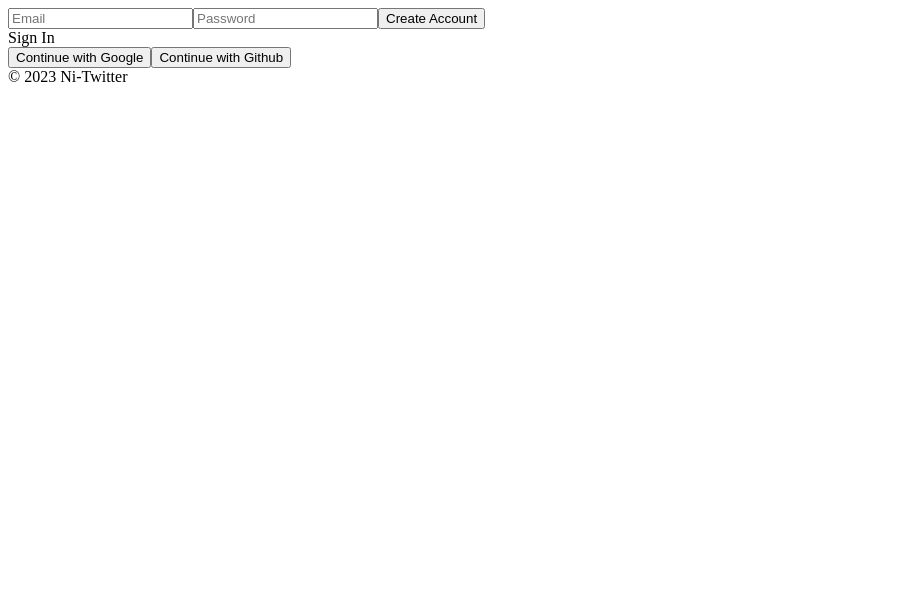
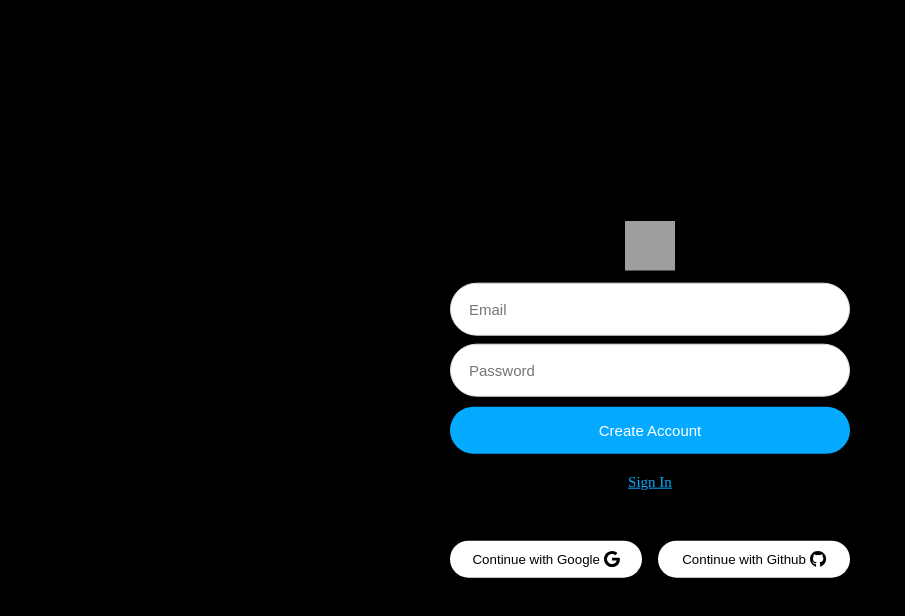
Before and after one commit to SHINDONGDONG/ni-twitter, a React (Create React App) app: page / in a window 1280 px wide. Shown: the top 616 px of the page, without its empty margins (0-905 px from the left). Built offline with nearby package versions, Linux system fonts and the light colour scheme; no server answers; grey boxes are pictures that could not be loaded.

Commit message:
login page design

```diff
--- a/package.json
+++ b/package.json
@@ -3,6 +3,11 @@
   "version": "0.1.0",
   "private": true,
   "dependencies": {
+    "@fortawesome/fontawesome-svg-core": "^6.4.2",
+    "@fortawesome/free-brands-svg-icons": "^6.4.2",
+    "@fortawesome/free-regular-svg-icons": "^6.4.2",
+    "@fortawesome/free-solid-svg-icons": "^6.4.2",
+    "@fortawesome/react-fontawesome": "^0.2.0",
     "@testing-library/jest-dom": "^5.17.0",
     "@testing-library/react": "^13.4.0",
     "@testing-library/user-event": "^13.5.0",
--- a/src/components/App.js
+++ b/src/components/App.js
@@ -1,6 +1,7 @@
 import React, { useEffect, useState } from "react";
 import AppRouter from "./router";
 import fbase from "../fbase";
+import "../style/App.css";
 
 function App() {
   const [init, setInit] = useState(false);
@@ -17,6 +18,7 @@ function App() {
           updateProfile: (args) => user.updateProfile(args),
         });
       } else {
+        setUserObj(null);
         setIsLoggedIn(false);
       }
       setInit(true);
--- /dev/null
+++ b/src/components/AuthForm.jsx
@@ -0,0 +1,89 @@
+import React from "react";
+import { useState } from "react";
+import {
+  getAuth,
+  createUserWithEmailAndPassword,
+  signInWithEmailAndPassword,
+  GithubAuthProvider,
+} from "firebase/auth";
+
+export default function AuthForm() {
+  const [email, setEmail] = useState("");
+  const [password, setPassword] = useState("");
+  const [newAccount, setNewAccount] = useState(true);
+  const onChange = (e) => {
+    const {
+      target: { name, value },
+    } = e;
+    if (name === "email") {
+      setEmail(value);
+    } else if (name === "password") {
+      setPassword(value);
+    }
+  };
+
+  const onSubmit = async (e) => {
+    e.preventDefault();
+    try {
+      let data;
+      const auth = getAuth();
+      if (newAccount) {
+        //create account
+        data = await createUserWithEmailAndPassword(auth, email, password);
+      } else {
+        //log in
+        data = await signInWithEmailAndPassword(auth, email, password);
+      }
+      console.log(data);
+    } catch (err) {
+      alert(err.message);
+    }
+  };
+
+  const toggleAccount = () => {
+    setNewAccount((prev) => !prev);
+  };
+
+  return (
+    <>
+      <div className="mainImageWrap">
+        <div className="image">
+          <img src="https://upload.wikimedia.org/wikipedia/commons/thumb/6/6f/Logo_of_Twitter.svg/512px-Logo_of_Twitter.svg.png?20220821125553" />
+        </div>
+      </div>
+      <form onSubmit={onSubmit}>
+        <div className="inputWrap">
+          <input
+            className="input"
+            name="email"
+            type="email"
+            placeholder="Email"
+            required
+            value={email}
+            onChange={onChange}
+          />
+        </div>
+
+        <div className="inputWrap">
+          <input
+            className="input"
+            name="password"
+            type="password"
+            placeholder="Password"
+            required
+            value={password}
+            onChange={onChange}
+          />
+        </div>
+        <input
+          className="authInput authSubmit"
+          type="submit"
+          value={newAccount ? "Create Account" : "Sign In"}
+        />
+      </form>
+      <span className="inOrUp" onClick={toggleAccount}>
+        {newAccount ? "Sign In" : "Create Account"}
+      </span>
+    </>
+  );
+}
--- /dev/null
+++ b/src/components/NweetFactory.jsx
@@ -0,0 +1,73 @@
+import { storageService, dbService } from "../fbase";
+import { v4 as uuidv4 } from "uuid";
+import { useState } from "react";
+
+export default function NweetFactory({ userObj }) {
+  const [nweet, setNweet] = useState("");
+  const [attachment, setAttachment] = useState("");
+  const onSubmit = async (e) => {
+    e.preventDefault();
+    let attachmentUrl = "";
+    if (attachment !== "") {
+      const attachmentRef = storageService
+        .ref()
+        .child(`${userObj.uid}/${uuidv4()}`);
+      const response = await attachmentRef.putString(attachment, "data_url");
+      attachmentUrl = await response.ref.getDownloadURL(); //download url
+    }
+    const nweetObj = {
+      text: nweet,
+      createdAt: Date.now(),
+      creatorId: userObj.uid,
+      attachmentUrl,
+    };
+
+    await dbService.collection("nweets").add(nweetObj);
+    setNweet("");
+    setAttachment("");
+  };
+  const onChange = (e) => {
+    const {
+      target: { value },
+    } = e;
+    setNweet(value);
+  };
+  const onChangeFile = (e) => {
+    const {
+      target: { files },
+    } = e;
+    const theFile = files[0];
+    const reader = new FileReader();
+    reader.onloadend = (finishedEvent) => {
+      const {
+        currentTarget: { result },
+      } = finishedEvent;
+
+      setAttachment(result);
+    };
+    reader.readAsDataURL(theFile);
+  };
+
+  const onClearAttachment = () => setAttachment("");
+  return (
+    <div>
+      <form onSubmit={onSubmit}>
+        <input
+          type="text"
+          placeholder="What's on your mind?"
+          maxLength={120}
+          onChange={onChange}
+          value={nweet}
+        />
+        <input type="file" accept="image/*" onChange={onChangeFile} />
+        <input type="submit" value="ni-Twitter" />
+        {attachment && (
+          <div>
+            <img src={attachment} height="50px" width="50px" />
+            <button onClick={onClearAttachment}>Clear Photo</button>
+          </div>
+        )}
+      </form>
+    </div>
+  );
+}
--- a/src/routes/Auth.jsx
+++ b/src/routes/Auth.jsx
@@ -1,51 +1,10 @@
 import React, { useState } from "react";
 import fbase, { firebaseInstance } from "../fbase";
-import {
-  getAuth,
-  createUserWithEmailAndPassword,
-  signInWithEmailAndPassword,
-  GithubAuthProvider,
-} from "firebase/auth";
-import { GoogleAuthProvider } from "firebase/auth";
-
+import { GithubAuthProvider, GoogleAuthProvider } from "firebase/auth";
+import AuthForm from "../components/AuthForm";
+import { FontAwesomeIcon } from "@fortawesome/react-fontawesome";
+import { faGithub, faGoogle } from "@fortawesome/free-brands-svg-icons";
 export default function Auth() {
-  const [email, setEmail] = useState("");
-  const [password, setPassword] = useState("");
-  const [newAccount, setNewAccount] = useState(true);
-
-  const onChange = (e) => {
-    const {
-      target: { name, value },
-    } = e;
-    if (name === "email") {
-      setEmail(value);
-    } else if (name === "password") {
-      setPassword(value);
-    }
-  };
-
-  const onSubmit = async (e) => {
-    e.preventDefault();
-    try {
-      let data;
-      const auth = getAuth();
-      if (newAccount) {
-        //create account
-        data = await createUserWithEmailAndPassword(auth, email, password);
-      } else {
-        //log in
-        data = await signInWithEmailAndPassword(auth, email, password);
-      }
-      console.log(data);
-    } catch (err) {
-      alert(err.message);
-    }
-  };
-
-  const toggleAccount = () => {
-    setNewAccount((prev) => !prev);
-  };
-
   const onSolcialClick = async (e) => {
     const {
       target: { name },
@@ -63,37 +22,13 @@ export default function Auth() {
 
   return (
     <div>
-      <form onSubmit={onSubmit}>
-        <input
-          name="email"
-          type="email"
-          placeholder="Email"
-          required
-          value={email}
-          onChange={onChange}
-        />
-        <input
-          name="password"
-          type="password"
-          placeholder="Password"
-          required
-          value={password}
-          onChange={onChange}
-        />
-        <input
-          type="submit"
-          value={newAccount ? "Create Account" : "Sign In"}
-        />
-      </form>
-      <span onClick={toggleAccount}>
-        {newAccount ? "Sign In" : "Create Account"}
-      </span>
-      <div>
-        <button onClick={onSolcialClick} name="google">
-          Continue with Google
+      <AuthForm />
+      <div className="buttonContainer">
+        <button className="buttonWrap" onClick={onSolcialClick} name="google">
+          Continue with Google <FontAwesomeIcon icon={faGoogle} size="lg" />
         </button>
-        <button onClick={onSolcialClick} name="github">
-          Continue with Github
+        <button className="buttonWrap" onClick={onSolcialClick} name="github">
+          Continue with Github <FontAwesomeIcon icon={faGithub} size="lg" />
         </button>
       </div>
     </div>
--- a/src/routes/Home.jsx
+++ b/src/routes/Home.jsx
@@ -1,12 +1,11 @@
 import React, { useEffect, useState } from "react";
-import { dbService, storageService } from "../fbase";
+import { dbService } from "../fbase";
 import Nweet from "../components/Nweet";
-import { v4 as uuidv4 } from "uuid";
+
+import NweetFactory from "../components/NweetFactory";
 
 export default function Home({ userObj }) {
-  const [nweet, setNweet] = useState("");
   const [nweets, setNweets] = useState([]);
-  const [attachment, setAttachment] = useState("");
 
   useEffect(() => {
     dbService.collection("nweets").onSnapshot((snapshot) => {
@@ -18,70 +17,9 @@ export default function Home({ userObj }) {
     });
   }, []);
 
-  const onSubmit = async (e) => {
-    e.preventDefault();
-    let attachmentUrl = "";
-    if (attachment !== "") {
-      const attachmentRef = storageService
-        .ref()
-        .child(`${userObj.uid}/${uuidv4()}`);
-      const response = await attachmentRef.putString(attachment, "data_url");
-      attachmentUrl = await response.ref.getDownloadURL(); //download url
-    }
-    const nweetObj = {
-      text: nweet,
-      createdAt: Date.now(),
-      creatorId: userObj.uid,
-      attachmentUrl,
-    };
-
-    await dbService.collection("nweets").add(nweetObj);
-    setNweet("");
-    setAttachment("");
-  };
-  const onChange = (e) => {
-    const {
-      target: { value },
-    } = e;
-    setNweet(value);
-  };
-  const onChangeFile = (e) => {
-    const {
-      target: { files },
-    } = e;
-    const theFile = files[0];
-    const reader = new FileReader();
-    reader.onloadend = (finishedEvent) => {
-      const {
-        currentTarget: { result },
-      } = finishedEvent;
-
-      setAttachment(result);
-    };
-    reader.readAsDataURL(theFile);
-  };
-
-  const onClearAttachment = () => setAttachment("");
-
   return (
     <div>
-      <form onSubmit={onSubmit}>
-        <input
-          type="text"
-          placeholder="What's on your mind?"
-          maxLength={120}
-          onChange={onChange}
-          value={nweet}
-        />
-        <input type="file" accept="image/*" onChange={onChangeFile} />
-        <input type="submit" value="ni-Twitter" />
-        {attachment && (
-          <div>
-            <img src={attachment} height="50px" width="50px" />
-            <button onClick={onClearAttachment}>Clear Photo</button>
-          </div>
-        )}
-      </form>
+      <NweetFactory userObj={userObj}></NweetFactory>
       <div>
         {nweets.map((d) => (
           <Nweet
--- a/src/routes/Profile.jsx
+++ b/src/routes/Profile.jsx
@@ -11,6 +11,7 @@ export default function Profile({ refreshUser, userObj }) {
       .auth()
       .signOut()
       .then((r) => navigate("/"));
+    refreshUser();
   };
   const getMyNweets = async () => {
     const nweets = await dbService
--- /dev/null
+++ b/src/style/App.css
@@ -0,0 +1,83 @@
+body {
+  background-color: black;
+  width: 100%;
+  max-width: 400px;
+  margin-left: 10px;
+  margin-right: 10px;
+  position: absolute;
+  top: 50%;
+  left: 50%;
+  transform: translate(-50%, -50%);
+}
+.mainImageWrap {
+  width: 100%;
+}
+.image {
+  text-align: center;
+}
+
+.image img {
+  width: 50px;
+  height: 50px;
+}
+
+.inputWrap {
+  display: flex;
+  border-radius: 50px;
+  padding: 16px;
+  margin-top: 8px;
+  background-color: white;
+  border: 1px solid #e2e0e0;
+}
+
+.input {
+  width: 100%;
+  border: none;
+  outline: none;
+  font-weight: 400;
+  font-size: 15px;
+}
+
+.authInput {
+  max-width: 500px;
+  width: 100%;
+  padding: 15px;
+  border-radius: 30px;
+  background-color: rgba(255, 255, 255, 1);
+  margin-bottom: 10px;
+  font-size: 15px;
+  color: black;
+  border: none;
+}
+
+.authSubmit {
+  outline: none;
+  background-color: #04aaff;
+  cursor: pointer;
+  color: white;
+  width: 100%;
+  margin-top: 10px;
+}
+
+.inOrUp {
+  cursor: pointer;
+  text-align: center;
+  color: #04aaff;
+  margin-top: 10px;
+  margin-bottom: 50px;
+  display: block;
+  font-size: 15px;
+  text-decoration: underline;
+}
+
+.buttonContainer {
+  display: flex;
+  justify-content: space-between;
+}
+.buttonWrap {
+  width: 48%;
+  background-color: white;
+  padding: 10px;
+  border-radius: 50px;
+  border: none;
+}
```
Also changed, not shown: 1 other file (tests, documents, lock files or other folders).
